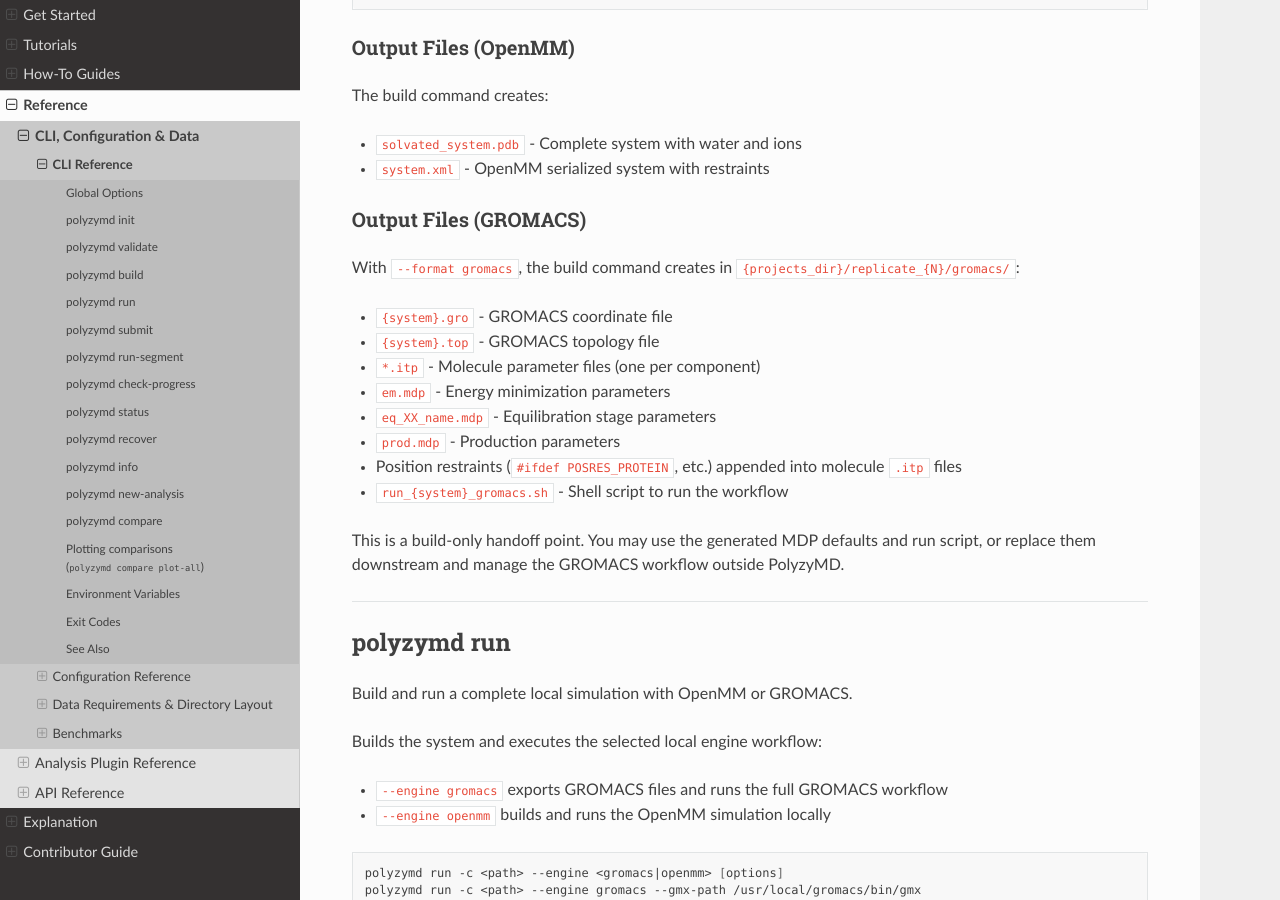
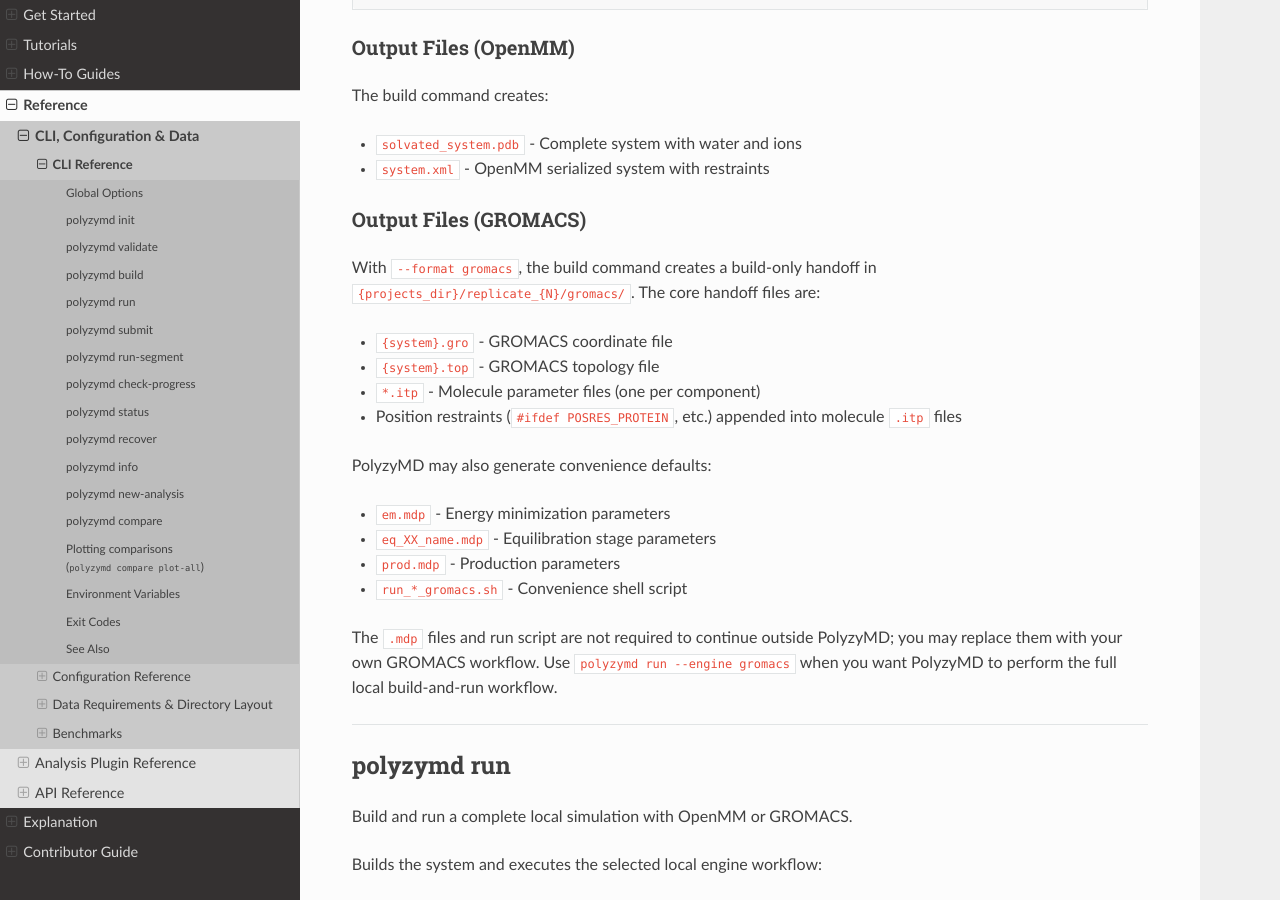
Before and after one commit to joelaforet/polyzymd, a Sphinx documentation site: the page built from docs/source/reference/cli_reference.md, in a window 1280 px wide and 900 px high, scrolled down 4370 px. Built offline with Sphinx 7.4.7 and the Read the Docs theme 3.1.0, drawn with Linux system fonts in a browser that asks for light colours.

Commit message:
docs(gromacs): clarify build handoff outputs

```diff
--- a/docs/source/reference/cli_reference.md
+++ b/docs/source/reference/cli_reference.md
@@ -211,19 +211,25 @@
 
 ### Output Files (GROMACS)
 
-With `--format gromacs`, the build command creates in `{projects_dir}/replicate_{N}/gromacs/`:
+With `--format gromacs`, the build command creates a build-only handoff in
+`{projects_dir}/replicate_{N}/gromacs/`. The core handoff files are:
+
 - `{system}.gro` - GROMACS coordinate file
 - `{system}.top` - GROMACS topology file
 - `*.itp` - Molecule parameter files (one per component)
+- Position restraints (`#ifdef POSRES_PROTEIN`, etc.) appended into molecule `.itp` files
+
+PolyzyMD may also generate convenience defaults:
+
 - `em.mdp` - Energy minimization parameters
 - `eq_XX_name.mdp` - Equilibration stage parameters
 - `prod.mdp` - Production parameters
-- Position restraints (`#ifdef POSRES_PROTEIN`, etc.) appended into molecule `.itp` files
-- `run_{system}_gromacs.sh` - Shell script to run the workflow
+- `run_*_gromacs.sh` - Convenience shell script
 
-This is a build-only handoff point. You may use the generated MDP defaults and
-run script, or replace them downstream and manage the GROMACS workflow outside
-PolyzyMD.
+The `.mdp` files and run script are not required to continue outside PolyzyMD;
+you may replace them with your own GROMACS workflow. Use
+`polyzymd run --engine gromacs` when you want PolyzyMD to perform the full local
+build-and-run workflow.
 
 ---
 
```
Also changed, not shown: docs/source/how_to/broken_molecules_debugging.md (+4 -4 lines), docs/source/how_to/gromacs_export.md (+8 -4 lines), 3 other files.
